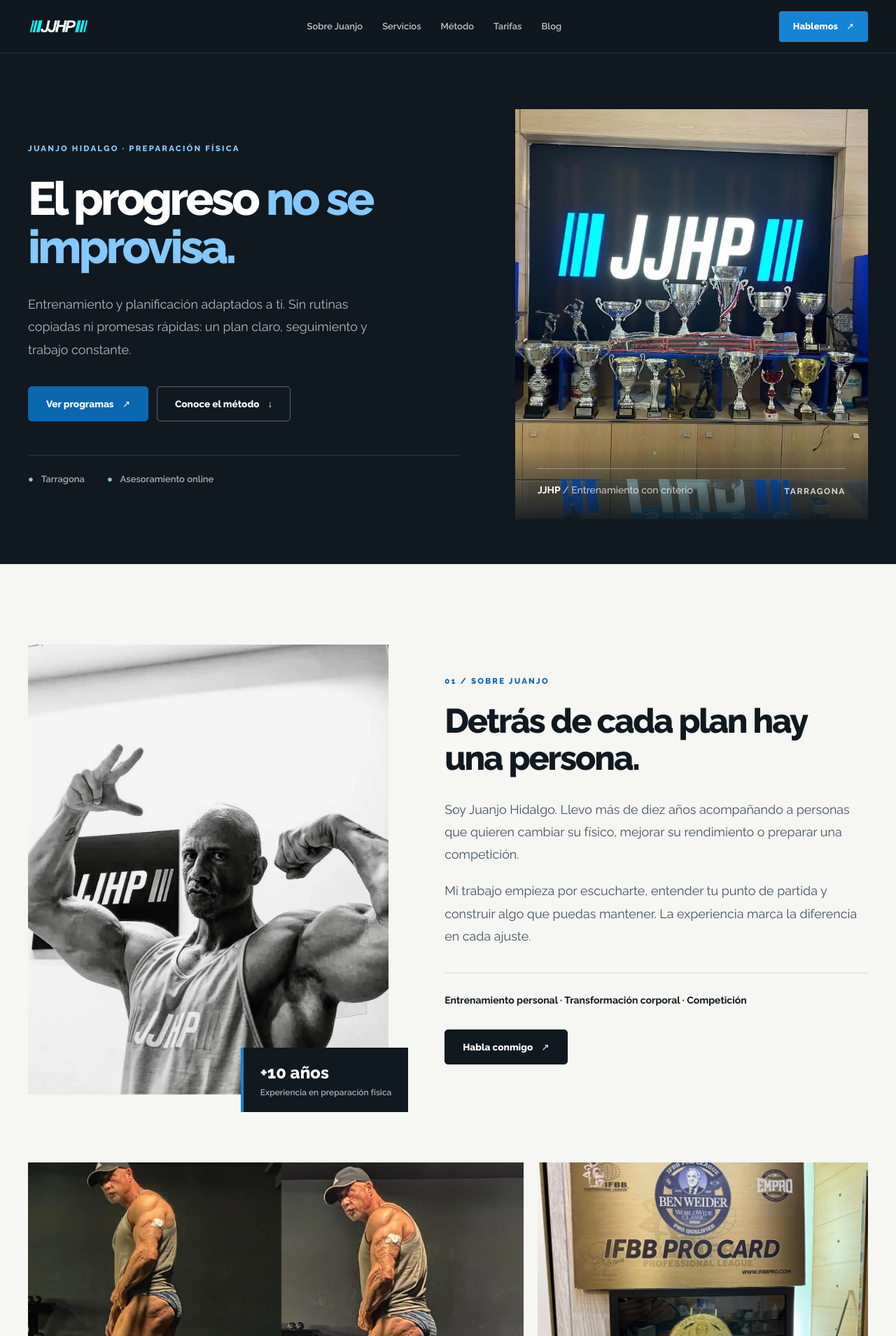
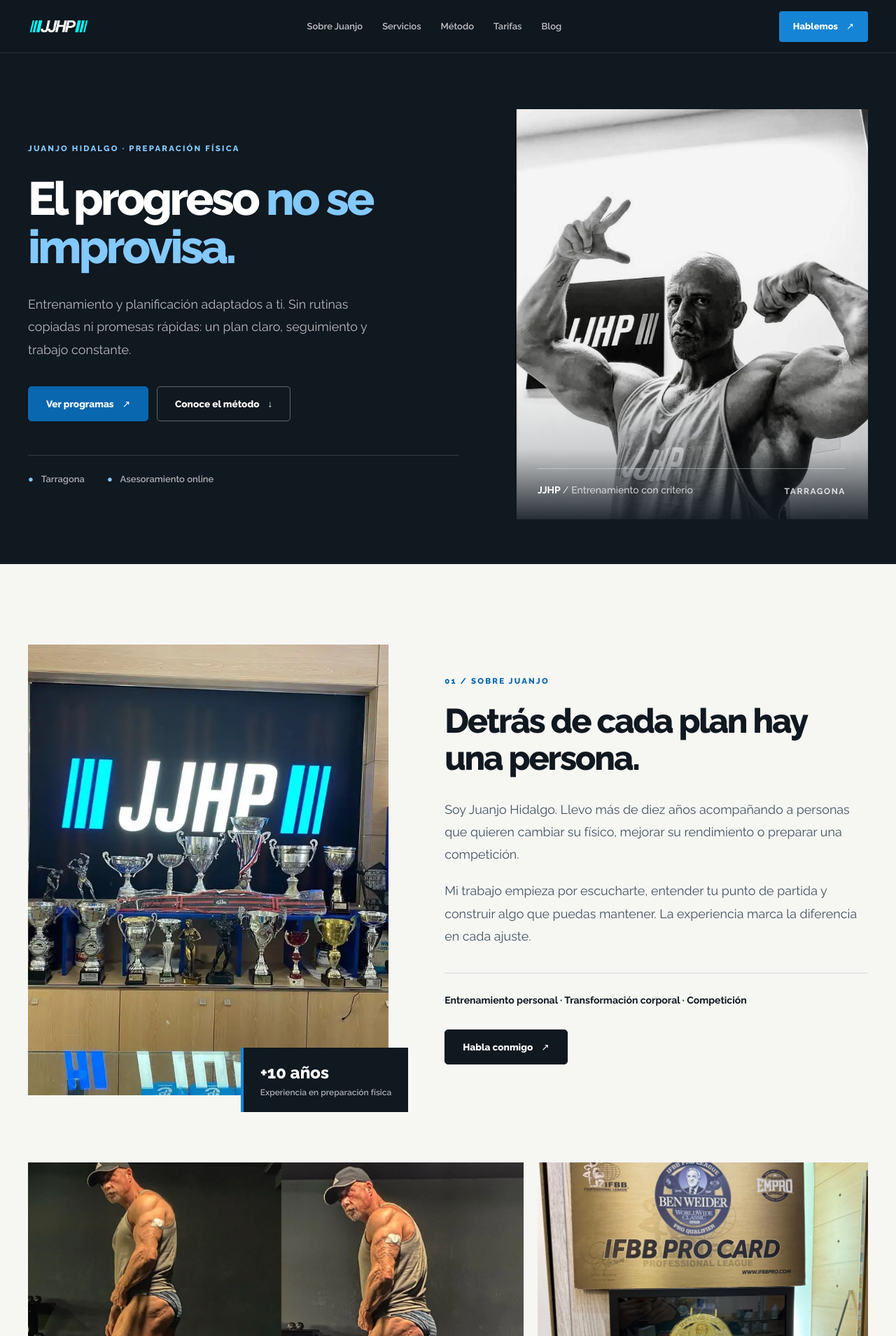
Before and after one commit to Kevin21andres/juanjofitness, a Next.js app: page / in a window 1280 px wide. Shown: the top 1909 px of the page at 70% size. Built offline with nearby package versions, Linux system fonts and the light colour scheme.

Commit message:
design: feature authentic athlete portrait as hero imagery

```diff
--- a/app/components/sections/Hero.tsx
+++ b/app/components/sections/Hero.tsx
@@ -24,8 +24,8 @@ export default function Hero() {
         </div>
         <div className="relative min-h-[400px] overflow-hidden bg-[#27323a] md:min-h-[580px]">
           <Image
-            src="/hero/jjhp.webp"
-            alt="Juanjo Hidalgo, entrenador personal y preparador físico"
+            src="/sobrejuanjo/sobrejuanjo.webp"
+            alt="Retrato de Juanjo Hidalgo, entrenador y preparador físico"
             fill priority
             sizes="(max-width: 767px) 100vw, (max-width: 1200px) 44vw, 540px"
             className="object-cover object-center"
--- a/app/components/sections/SobreJuanjo.tsx
+++ b/app/components/sections/SobreJuanjo.tsx
@@ -10,7 +10,7 @@ export default function SobreJuanjo() {
           <Reveal>
             <div className="relative max-w-[520px]">
               <div className="relative aspect-[4/5] overflow-hidden bg-[#dbe0e2]">
-                <Image src="/sobrejuanjo/sobrejuanjo.webp" alt="Juanjo Hidalgo" fill
+                <Image src="/hero/jjhp.webp" alt="Trofeos y trayectoria deportiva de Juanjo Fitness" fill
                   sizes="(max-width: 1023px) 90vw, 500px" className="object-cover" />
               </div>
               <div className="absolute -bottom-6 -right-3 border-l-4 border-[#1684d4] bg-[#101820] px-6 py-5 text-white sm:right-[-28px]">
```
